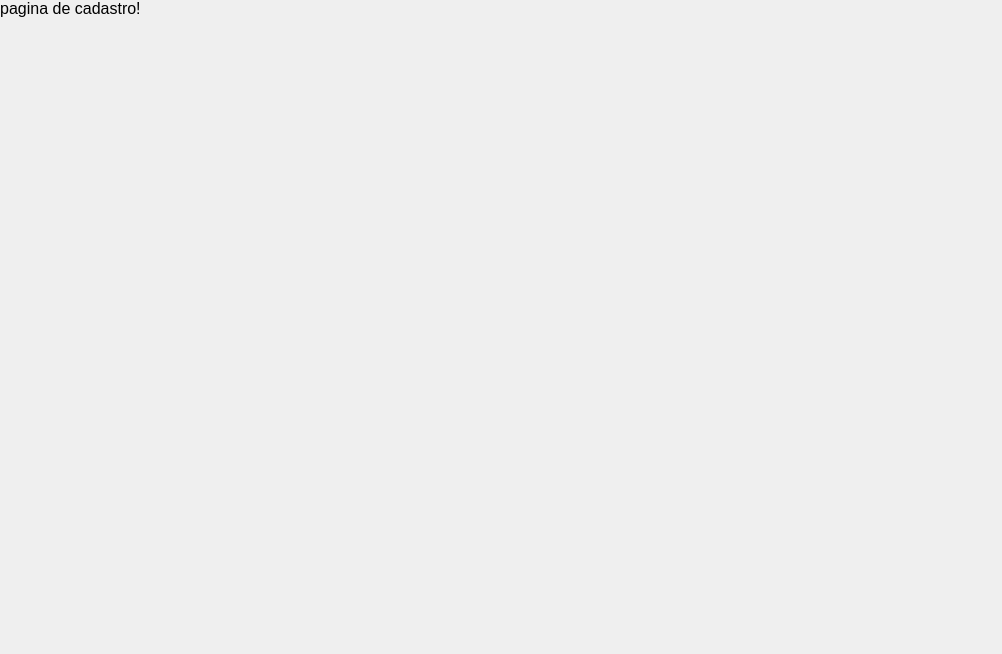
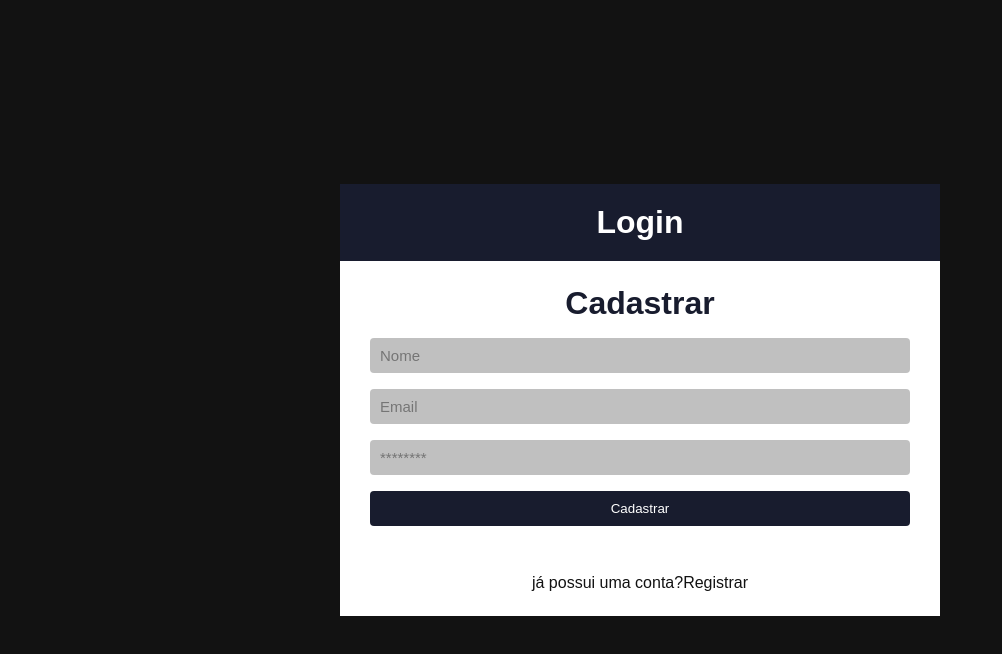
Before and after one commit to LucasSXdev/Sistema-de-chamados, a React (Vite) app: page /register in a window 1280 px wide. Shown: the top 654 px of the page, without its empty margins (0-1002 px from the left). Built offline with nearby package versions, Linux system fonts and the light colour scheme.

Commit message:
adicionando o firebase ao projeto

```diff
--- a/package.json
+++ b/package.json
@@ -10,6 +10,7 @@
     "preview": "vite preview"
   },
   "dependencies": {
+    "firebase": "^10.12.3",
     "react": "^18.2.0",
     "react-dom": "^18.2.0",
     "react-router-dom": "^6.23.1"
--- /dev/null
+++ b/src/pages/Dashboard/index.tsx
@@ -0,0 +1,6 @@
+
+export default function Dashboard(){
+    return(
+        <div>Dashboard</div>
+    )
+}
--- a/src/pages/Signup/index.tsx
+++ b/src/pages/Signup/index.tsx
@@ -1,7 +1,42 @@
+import { Link } from 'react-router-dom'
+import './index.css'
+import { useState } from 'react'
+
 export default function Signup(){
+    const [name,setName]=useState('')
+    const[email,setEmail]=useState('')
+    const [password,setPassword]=useState('')
+
     return(
-        <div>
-            pagina de cadastro!
+        <div className='container-center'>
+            <div className='login'>
+                <div className='login-area'>
+                    <h1>Login</h1>
+                </div>
+
+                <form>
+                    <h1>Cadastrar</h1>
+                    <input type="text"
+                    placeholder='Nome'
+                    value={name}
+                    onChange={e=>setName(e.target.value)}
+                    />
+
+                    <input type="text"
+                    placeholder='Email'
+                    value={email}
+                    onChange={e=>setEmail(e.target.value)}
+                    />
+                    <input type="password"
+                    placeholder='********'
+                    value={password}
+                    onChange={e=>setPassword(e.target.value)}
+                    />
+
+                    <button type='submit'>Cadastrar</button>
+                </form>
+                <Link to='/'>já possui uma conta?Registrar</Link>
+            </div>
         </div>
     )
 }
--- a/src/routes.tsx
+++ b/src/routes.tsx
@@ -1,6 +1,7 @@
 import { createBrowserRouter } from "react-router-dom";
 import Signin from "./pages/Signin";
 import Signup from "./pages/Signup";
+import Dashboard from "./pages/Dashboard";
 
 const routes = createBrowserRouter([
     {
@@ -10,6 +11,10 @@ const routes = createBrowserRouter([
     {
         path:'/register',
         element:<Signup/>
+    },
+    {
+        path:'/dashboard',
+        element:<Dashboard/>
     }
 ])
 
```
Also changed, not shown: src/services/firebaseConfig.ts (added, +25 -0 lines), src/pages/Dashboard/index.css (added), src/pages/Signup/index.css (added), 1 other file (tests, documents, lock files or other folders).
